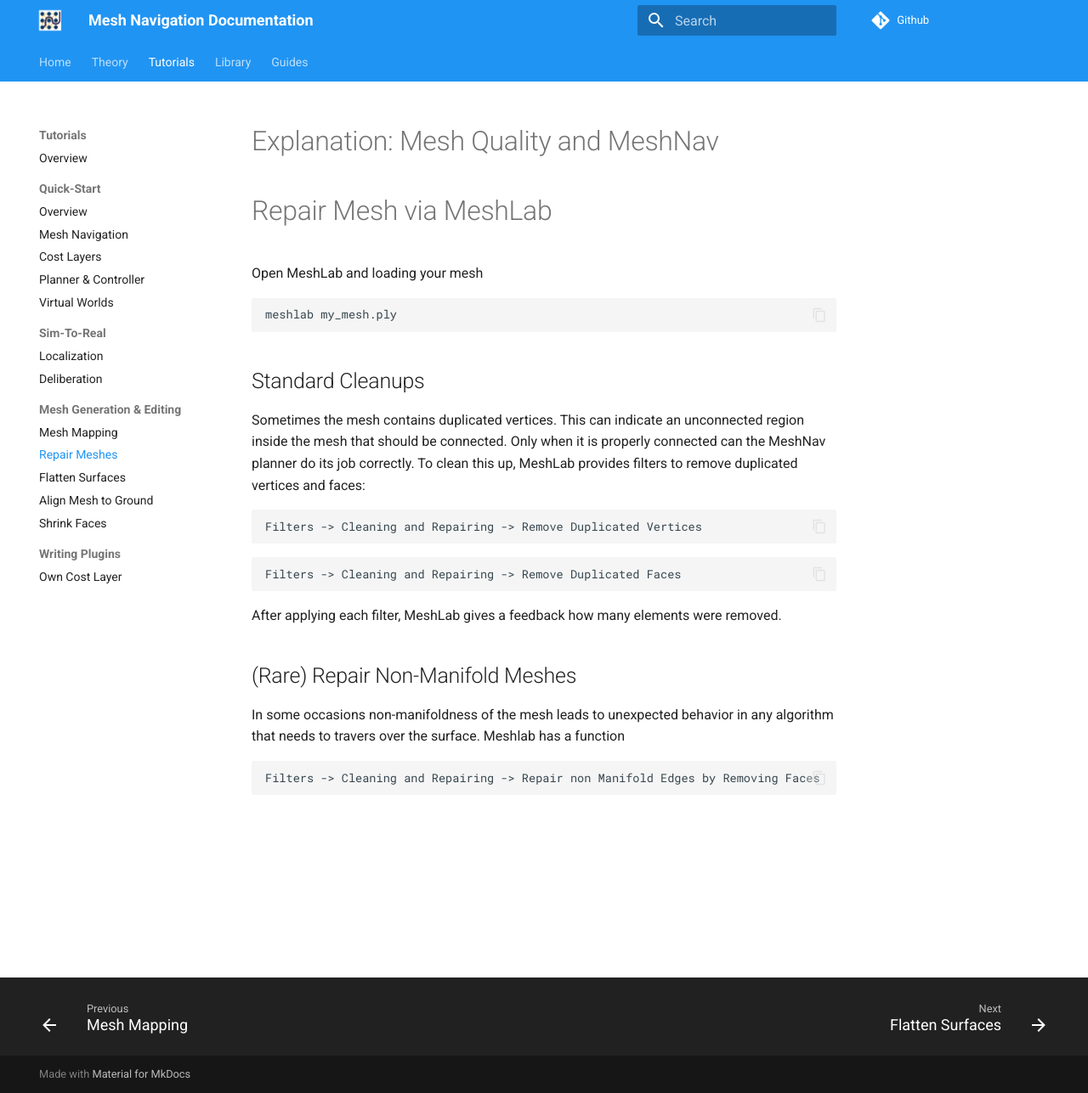
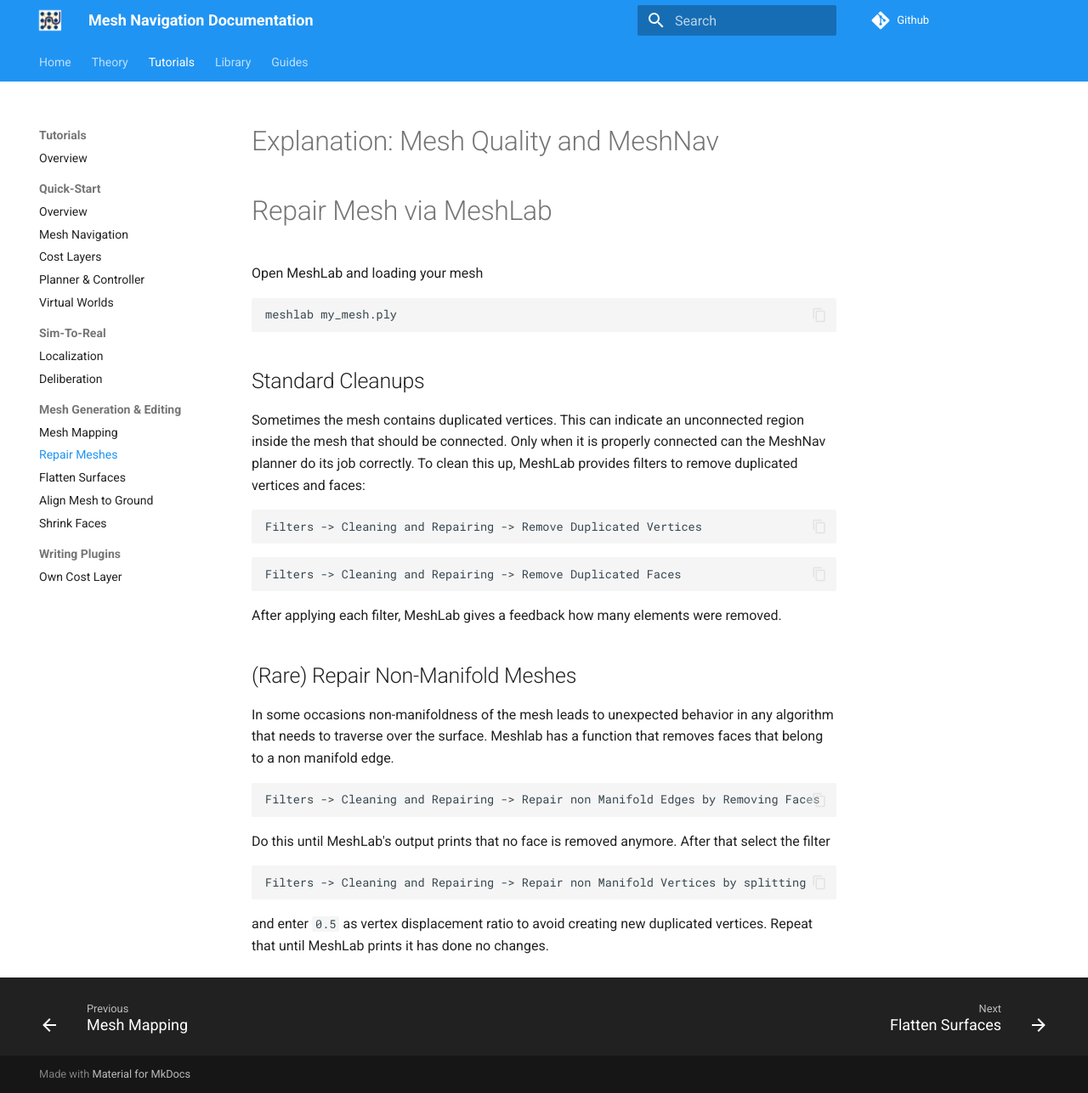
Before and after one commit to naturerobots/mesh_navigation_docs, an MkDocs documentation site: the page built from docs/tutorials/gen_edit/repair_mesh.md, in a window 1280 px wide and 1287 px high. Shown: the whole window at 85% size. Built offline with MkDocs 1.6.1 and Material for MkDocs 9.7.7, drawn with Linux system fonts in a browser that asks for light colours; comment, search, counter and statistics services are not loaded.

Commit message:
added non manifold filter

````diff
--- a/docs/tutorials/gen_edit/repair_mesh.md
+++ b/docs/tutorials/gen_edit/repair_mesh.md
@@ -25,8 +25,16 @@ After applying each filter, MeshLab gives a feedback how many elements were remo
 
 ## (Rare) Repair Non-Manifold Meshes
 
-In some occasions non-manifoldness of the mesh leads to unexpected behavior in any algorithm that needs to travers over the surface. Meshlab has a function
+In some occasions non-manifoldness of the mesh leads to unexpected behavior in any algorithm that needs to traverse over the surface. Meshlab has a function that removes faces that belong to a non manifold edge.
 
 ```txt
 Filters -> Cleaning and Repairing -> Repair non Manifold Edges by Removing Faces
 ```
+
+Do this until MeshLab's output prints that no face is removed anymore. After that select the filter
+
+```txt
+Filters -> Cleaning and Repairing -> Repair non Manifold Vertices by splitting
+```
+
+and enter `0.5` as vertex displacement ratio to avoid creating new duplicated vertices. Repeat that until MeshLab prints it has done no changes.
````
